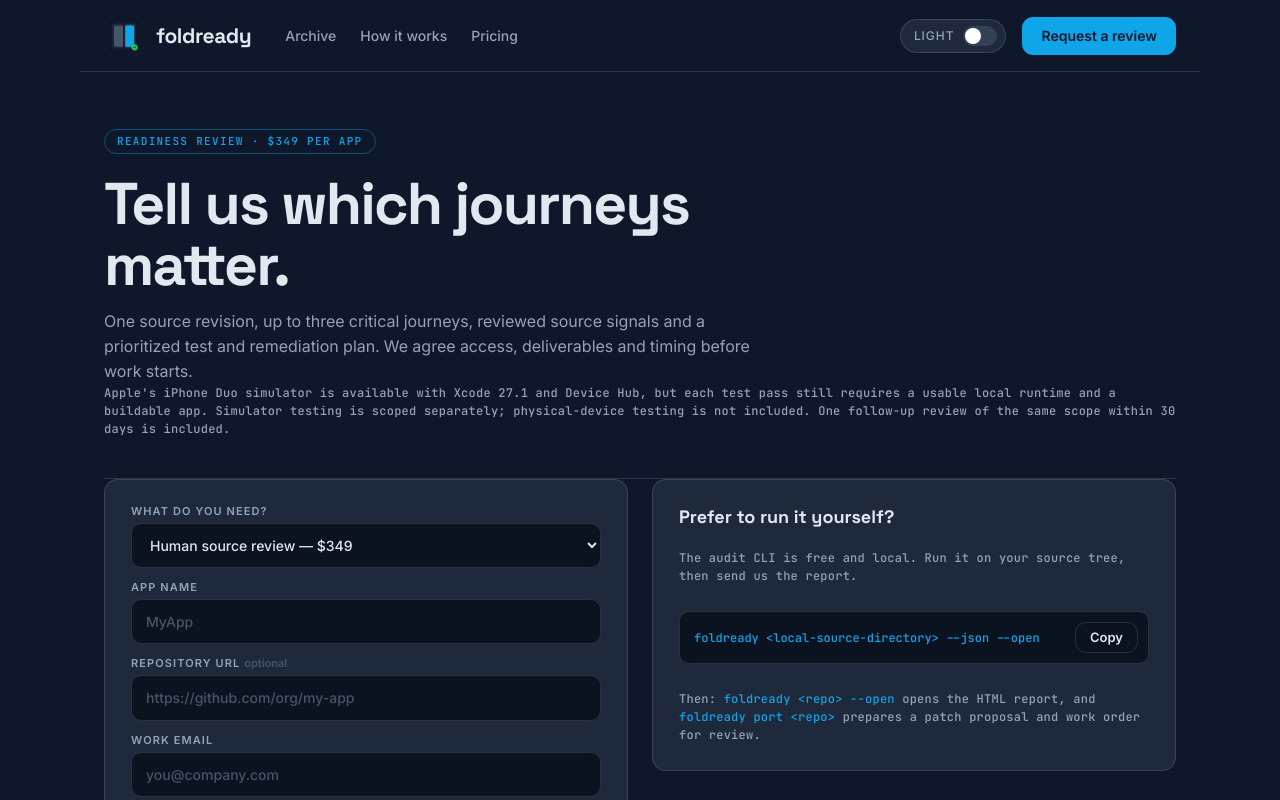
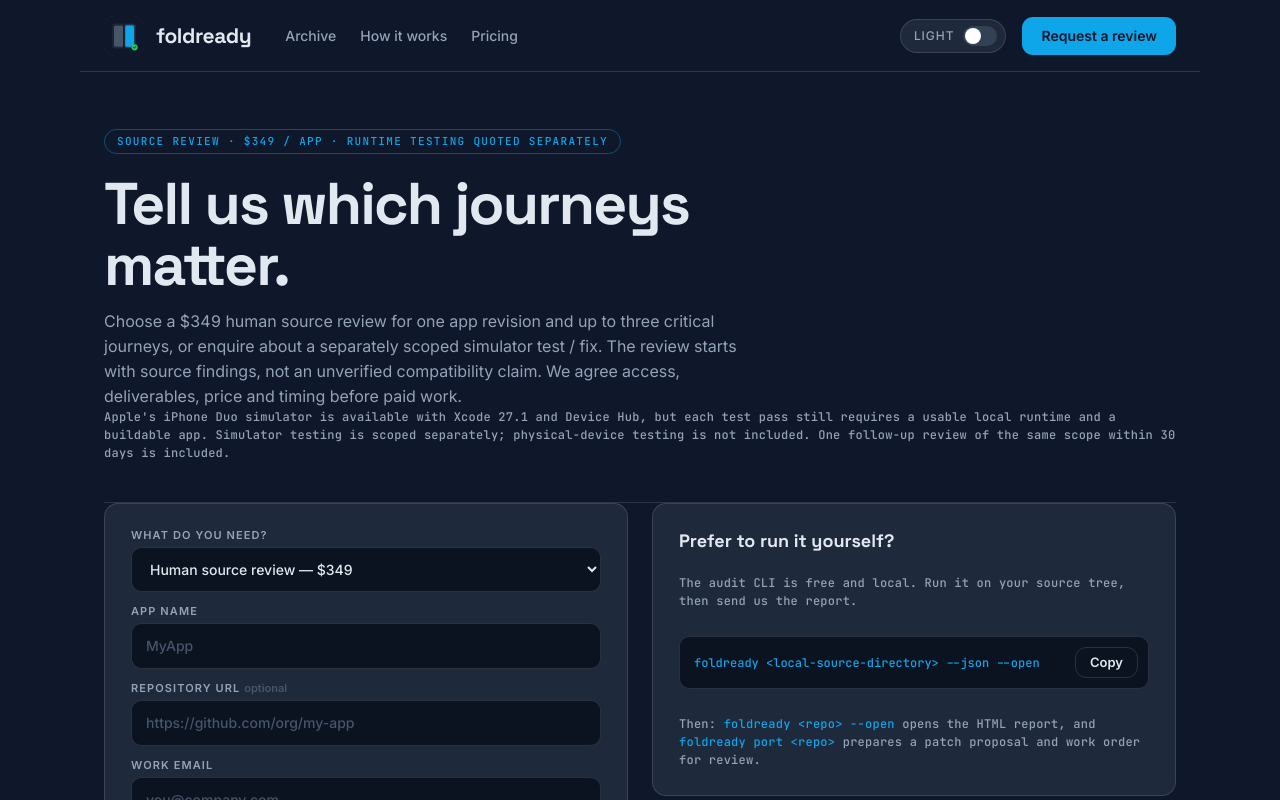
Before and after one commit to guillaume-flambard/foldready, a Next.js app in the folder web/: page /get-scored in a window 1280 px wide. Shown: the top 800 px of the page. Built offline with nearby package versions, Linux system fonts and the light colour scheme.

Commit message:
web: make source-only and runtime quotes explicit on request page

```diff
--- a/web/app/get-scored/page.tsx
+++ b/web/app/get-scored/page.tsx
@@ -10,9 +10,9 @@
   return (
     <main className="wrap">
       <header className="head" style={{ paddingBottom: 40 }}>
-        <span className="kicker">Readiness review · $349 per app</span>
+        <span className="kicker">Source review · $349 / app · runtime testing quoted separately</span>
         <h1>Tell us which journeys matter.</h1>
-        <p className="lede">One source revision, up to three critical journeys, reviewed source signals and a prioritized test and remediation plan. We agree access, deliverables and timing before work starts.</p>
+        <p className="lede">Choose a $349 human source review for one app revision and up to three critical journeys, or enquire about a separately scoped simulator test / fix. The review starts with source findings, not an unverified compatibility claim. We agree access, deliverables, price and timing before paid work.</p>
         <p className="spec">Apple's iPhone Duo simulator is available with Xcode 27.1 and Device Hub, but each test pass still requires a usable local runtime and a buildable app. Simulator testing is scoped separately; physical-device testing is not included. One follow-up review of the same scope within 30 days is included.</p>
       </header>
       <GetScoredForm />
```
